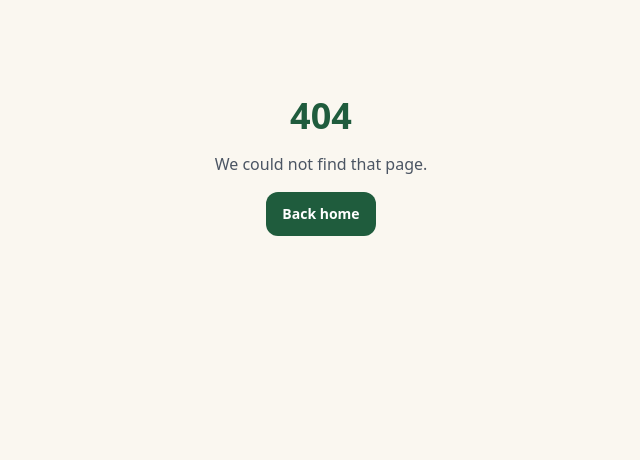
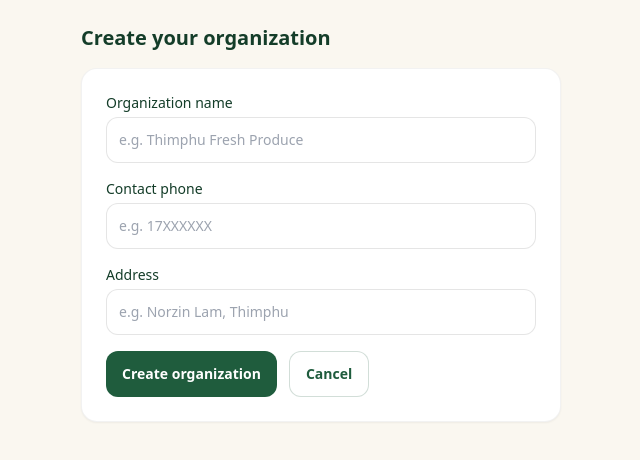
Before and after one commit to KingaTshering10/DrukAgriLink, a Next.js app: page /buyer/organization/new in a window 1280 px wide. Before the commit this address had no page. Shown: the top 460 px of the page, without its empty margins (319-959 px from the left). Built offline with nearby package versions, Linux system fonts and the light colour scheme.

Commit message:
add buyer organization creation page and dashboard link

```diff
--- a/src/app/buyer/dashboard/page.tsx
+++ b/src/app/buyer/dashboard/page.tsx
@@ -10,6 +10,11 @@ import { formatNu } from "@/lib/finance/calc";
 export default async function BuyerDashboard() {
   const profile = await requireRole("buyer");
   const supabase = createClient();
+
+  const { data: orgs } = await supabase
+    .from("buyer_organizations").select("id").eq("owner_id", profile.id);
+  const hasOrg = (orgs?.length ?? 0) > 0;
+
   const { data: orders } = await supabase
     .from("buyer_orders")
     .select("id,required_qty,unit,offered_price,required_delivery_date,status,products(name),buyer_organizations!inner(owner_id)")
@@ -22,8 +27,24 @@ export default async function BuyerDashboard() {
       <main className="mx-auto max-w-4xl space-y-6 px-4 py-6">
         <div className="flex items-center justify-between">
           <h1 className="text-xl font-bold text-forest-dark">Procurement</h1>
-          <Link href="/buyer/orders/new" className="btn-primary"><Plus size={16} /> New order</Link>
+          <div className="flex gap-2">
+            <Link href="/buyer/organization/new" className="btn-ghost"><Plus size={16} /> New organization</Link>
+            <Link href="/buyer/orders/new" className="btn-primary"><Plus size={16} /> New order</Link>
+          </div>
         </div>
+
+        {!hasOrg && (
+          <div className="card border-saffron/40 bg-saffron/10">
+            <p className="font-semibold text-forest-dark">Set up your organization first</p>
+            <p className="mt-1 text-sm text-gray-600">
+              You need a buyer organization before creating orders.
+            </p>
+            <Link href="/buyer/organization/new" className="btn-primary mt-3 inline-flex">
+              <Plus size={16} /> Create organization
+            </Link>
+          </div>
+        )}
+
         {orders?.length ? (
           <div className="space-y-2">
             {orders.map((o: any) => (
--- /dev/null
+++ b/src/app/buyer/organization/new/actions.ts
@@ -0,0 +1,27 @@
+"use server";
+import { revalidatePath } from "next/cache";
+import { redirect } from "next/navigation";
+import { createClient } from "@/lib/supabase/server";
+import { requireRole } from "@/lib/auth/guard";
+
+export async function createOrganization(_prev: unknown, formData: FormData) {
+  const profile = await requireRole("buyer");
+
+  const name = String(formData.get("name") ?? "").trim();
+  const contact_phone = String(formData.get("contact_phone") ?? "").trim();
+  const address = String(formData.get("address") ?? "").trim();
+
+  if (!name) return { error: "Organization name is required." };
+
+  const supabase = createClient();
+  const { error } = await supabase.from("buyer_organizations").insert({
+    owner_id: profile.id,
+    name,
+    contact_phone: contact_phone || null,
+    address: address || null,
+  });
+  if (error) return { error: error.message };
+
+  revalidatePath("/buyer/dashboard");
+  redirect("/buyer/dashboard");
+}
--- /dev/null
+++ b/src/app/buyer/organization/new/page.tsx
@@ -0,0 +1,34 @@
+"use client";
+import { useFormState } from "react-dom";
+import Link from "next/link";
+import { createOrganization } from "./actions";
+
+const initial = { error: "" };
+
+export default function NewOrganization() {
+  const [state, action] = useFormState(createOrganization, initial);
+  return (
+    <main className="mx-auto max-w-lg px-4 py-6">
+      <h1 className="mb-4 text-xl font-bold text-forest-dark">Create your organization</h1>
+      <form action={action} className="card space-y-4">
+        <div>
+          <label className="label">Organization name</label>
+          <input name="name" className="input" placeholder="e.g. Thimphu Fresh Produce" required />
+        </div>
+        <div>
+          <label className="label">Contact phone</label>
+          <input name="contact_phone" className="input" placeholder="e.g. 17XXXXXX" />
+        </div>
+        <div>
+          <label className="label">Address</label>
+          <input name="address" className="input" placeholder="e.g. Norzin Lam, Thimphu" />
+        </div>
+        {state?.error && <p className="text-sm text-crimson">{state.error}</p>}
+        <div className="flex gap-3">
+          <button type="submit" className="btn-primary">Create organization</button>
+          <Link href="/buyer/dashboard" className="btn-ghost">Cancel</Link>
+        </div>
+      </form>
+    </main>
+  );
+}
```
